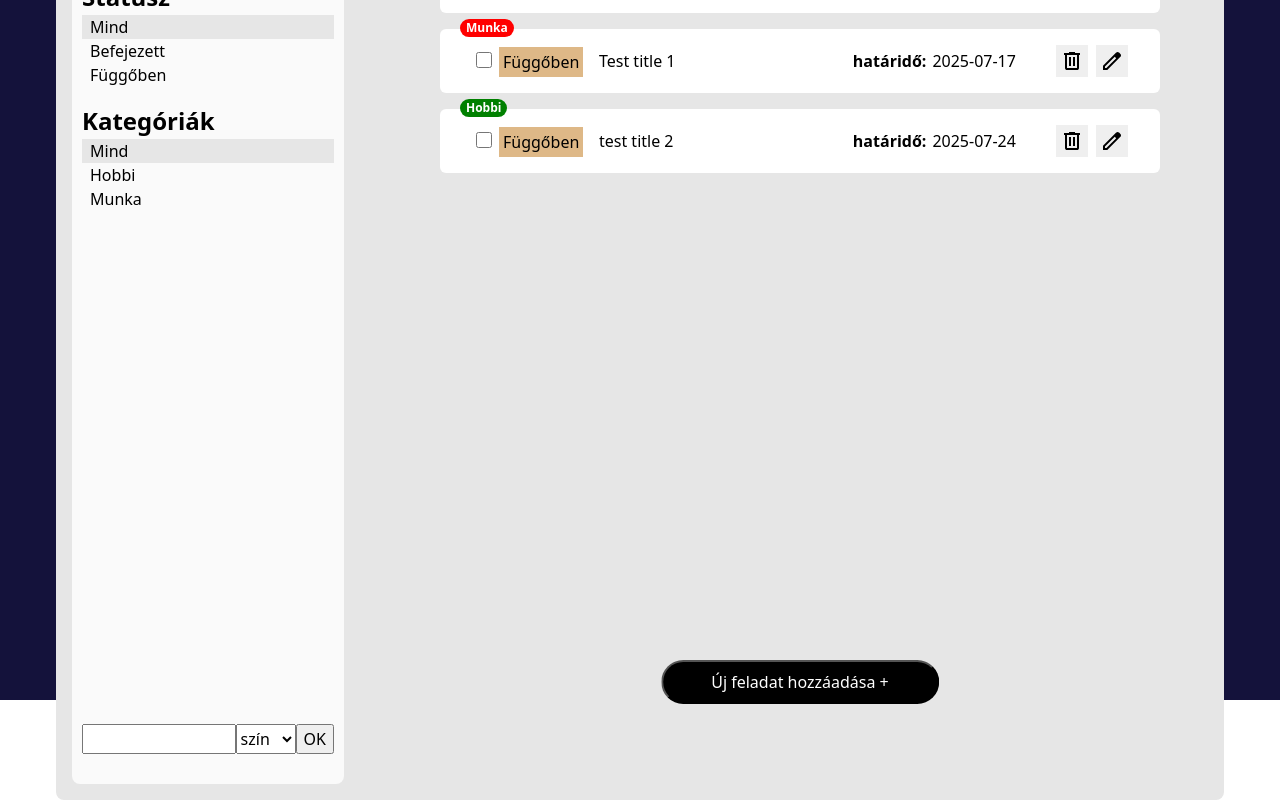
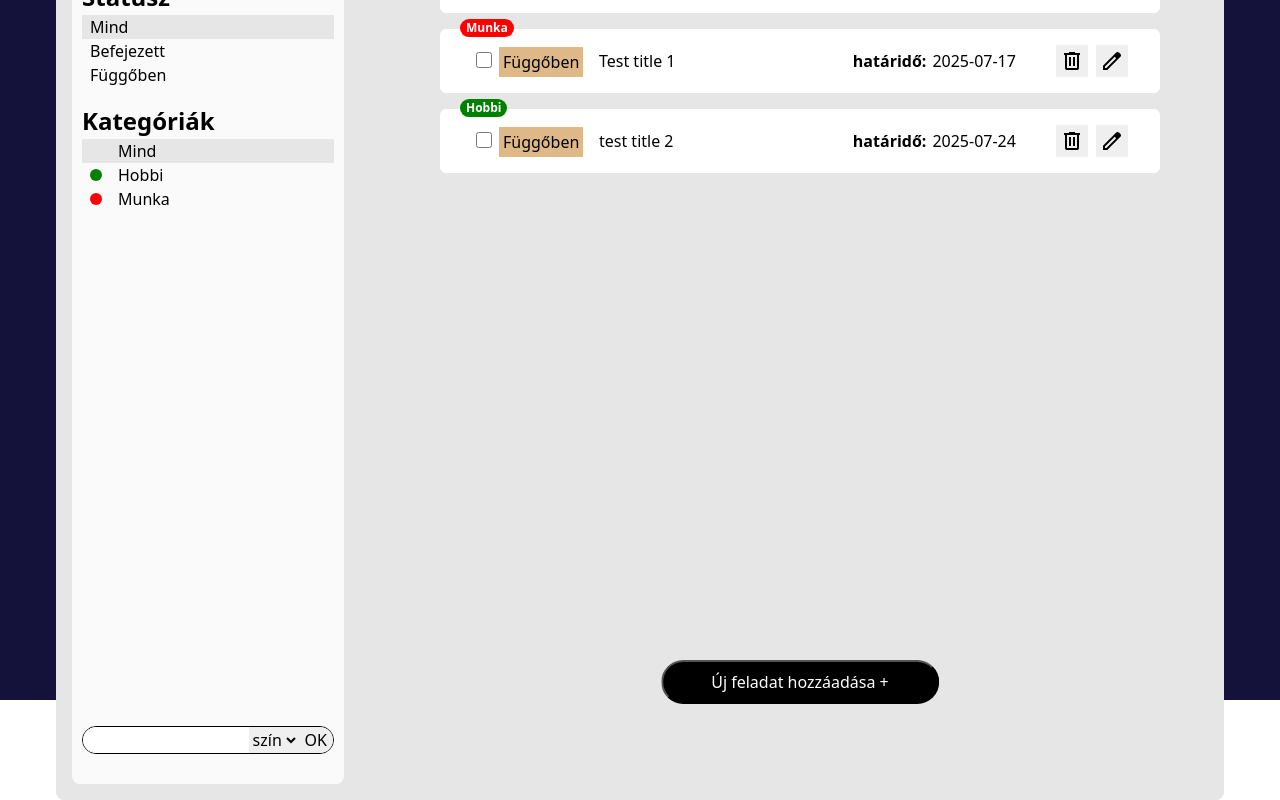
Before and after one commit to MathiasHun1/ANGULAR-todo-app, an Angular app: page / in a window 1280 px wide. Both pictures are taken after a click on the button "Új kategória +". Shown: the part 100-900 px from the top of the page. Built offline with nearby package versions, Linux system fonts and the light colour scheme; a web font is replaced by a local one.

Commit message:
working on color selection

```diff
--- a/src/app/components/filterSection/filterSection.html
+++ b/src/app/components/filterSection/filterSection.html
@@ -20,6 +20,7 @@
         [ngClass]="{ active: category.isActive }"
         (click)="setCategoryActive(category.name)"
       >
+        <div [ngClass]="category.color"></div>
         {{ category.name }}
       </li>
       }
@@ -29,12 +30,25 @@
   <div class="add_category_container">
     @if (isAddingCategory()) {
     <input type="text" class="category_input" #nameInput />
-    <select name="color" id="" #colorInput>
+    <select
+      name="color"
+      id=""
+      #colorInput
+      (change)="colorUsed(colorInput.value)"
+    >
       <option value="">szín</option>
-      <option value="blue" class="blue">kék</option>
-      <option value="green" class="green">zöld</option>
-      <option value="red" class="red">piros</option>
+      @for (color of availableColors(); track color) {
+      <option [value]="color" [class]="color"></option>
+      }
+
+      <!-- <option value="blue" class="blue"></option>
+      <option value="green" class="green"></option>
+      <option value="red" class="red"></option>
+      <option value="yellow" class="yellow"></option>
+      <option value="pink" class="pink"></option>
+      <option value="purple" class="purple"></option> -->
     </select>
+
     <button (click)="submitCategory(nameInput.value, colorInput.value)">
       OK
     </button>
--- a/src/app/components/filterSection/filterSection.scss
+++ b/src/app/components/filterSection/filterSection.scss
@@ -10,10 +10,20 @@
 
 .filter {
   padding-left: 8px;
+  height: 24px;
+  display: flex;
+  gap: 16px;
+  align-items: center;
 
   &:hover {
     cursor: pointer;
     background-color: var(--clr-grey-300);
+  }
+
+  & div {
+    width: 12px;
+    height: 12px;
+    border-radius: 100%;
   }
 }
 
@@ -44,6 +54,13 @@
 
 .add_category_container {
   display: flex;
+  border-radius: 999px;
+  overflow: hidden;
+  border: 1px solid;
+
+  & > * {
+    border: none;
+  }
 }
 
 .category_input {
--- a/src/app/components/filterSection/filterSection.ts
+++ b/src/app/components/filterSection/filterSection.ts
@@ -1,4 +1,10 @@
-import { Component, signal, WritableSignal, inject } from '@angular/core';
+import {
+  Component,
+  signal,
+  WritableSignal,
+  inject,
+  computed,
+} from '@angular/core';
 import { CommonModule } from '@angular/common';
 import { FiltersService } from '../../services/filtersService';
 
@@ -13,6 +19,28 @@ export class FilterSection {
   defaultFilters = this.filterSevice.getAllDefaultFilters();
   categoryFilters = this.filterSevice.getAllCategoryFilters();
   isAddingCategory = signal(false);
+  private readonly markerColors = [
+    'red',
+    'blue',
+    'yellow',
+    'pink',
+    'green',
+    'purple',
+  ];
+
+  availableColors = computed(() => {
+    const defaultColors = this.markerColors;
+    const usedColors = this.categoryFilters().map((f) => f.color);
+
+    const availableColors = defaultColors.filter(
+      (color) => !usedColors.includes(color)
+    );
+    return availableColors;
+  });
+
+  constructor() {
+    console.log(this.availableColors());
+  }
 
   setFilterActive(id: string) {
     this.filterSevice.setFilterActive(id);
@@ -44,4 +72,12 @@ export class FilterSection {
       color: colorInput,
     });
   }
+
+  colorUsed(color: string) {
+    console.log('runs');
+
+    const element = this.categoryFilters().find((c) => c.color === color);
+
+    console.log(element?.color);
+  }
 }
--- a/src/styles.scss
+++ b/src/styles.scss
@@ -133,3 +133,15 @@ body {
 .green {
   background-color: green;
 }
+
+.pink {
+  background-color: pink;
+}
+
+.yellow {
+  background-color: yellow;
+}
+
+.purple {
+  background-color: purple;
+}
```
